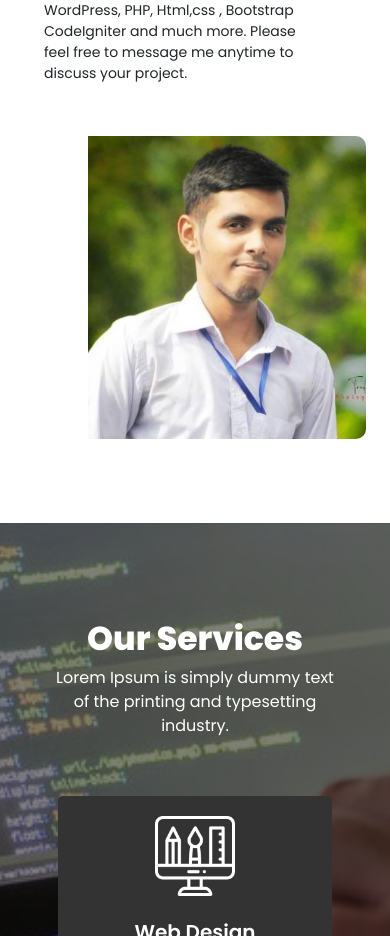
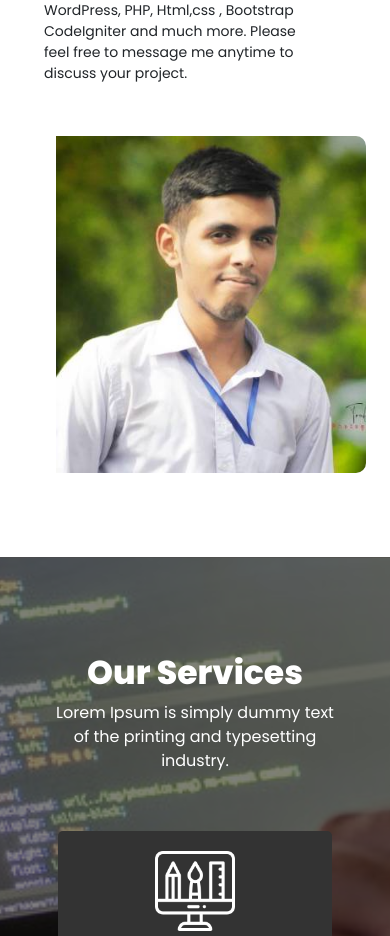
Before and after one commit to smtowfiqurrahaman/Towfiq, a plain HTML site: page index.html in a window 390 px wide. Shown: the part 1262-2198 px from the top of the page. Drawn offline with nearby package versions, Linux system fonts and the light colour scheme.

Commit message:
Add files via upload

```diff
--- a/style.css
+++ b/style.css
@@ -500,7 +500,7 @@ footer.footer_area .social a>i:hover{
 	}
 
  .w50 img {
-    padding-left: 4rem;
+        padding-left: 2rem;
 }
 
 	.banner{
```
